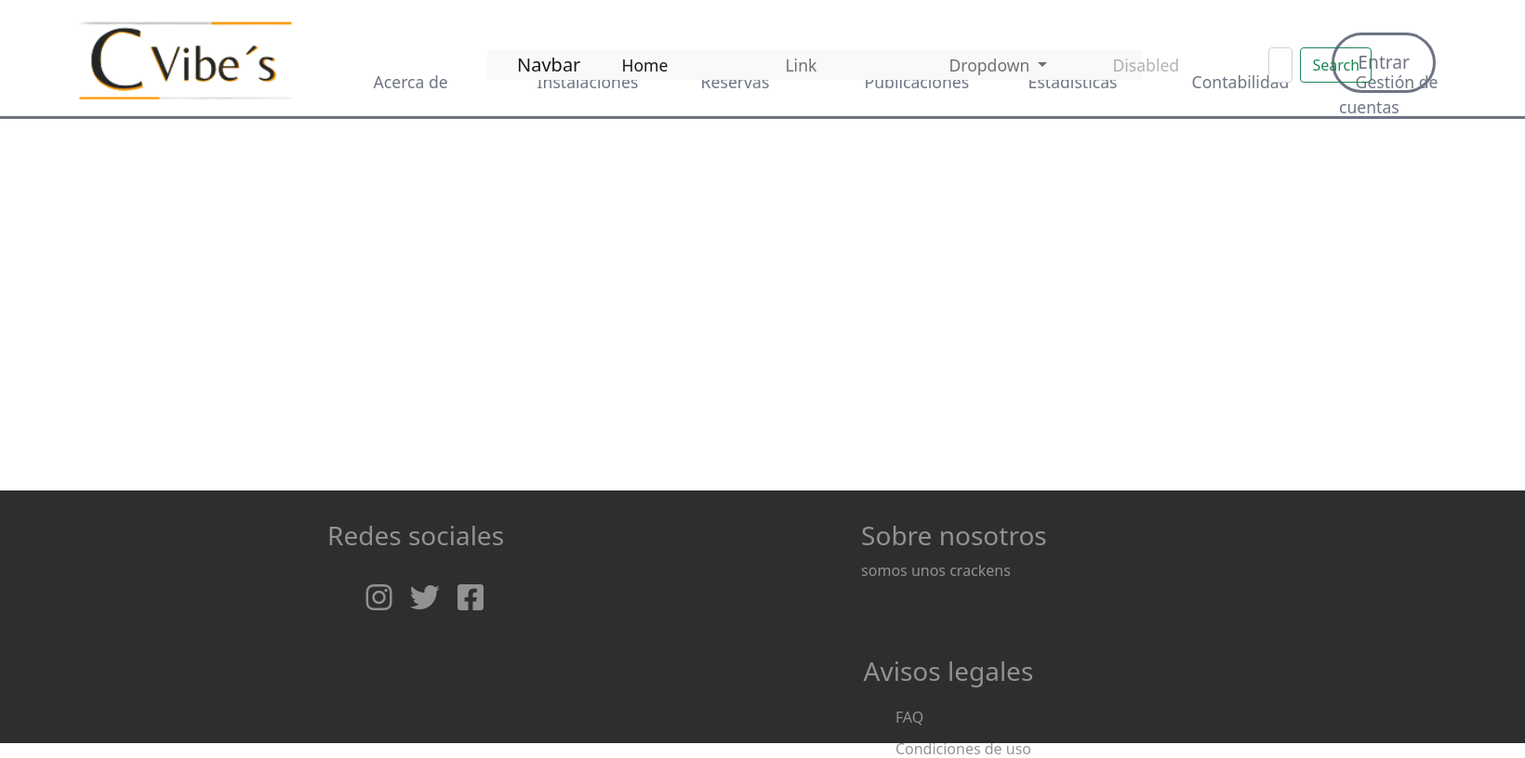
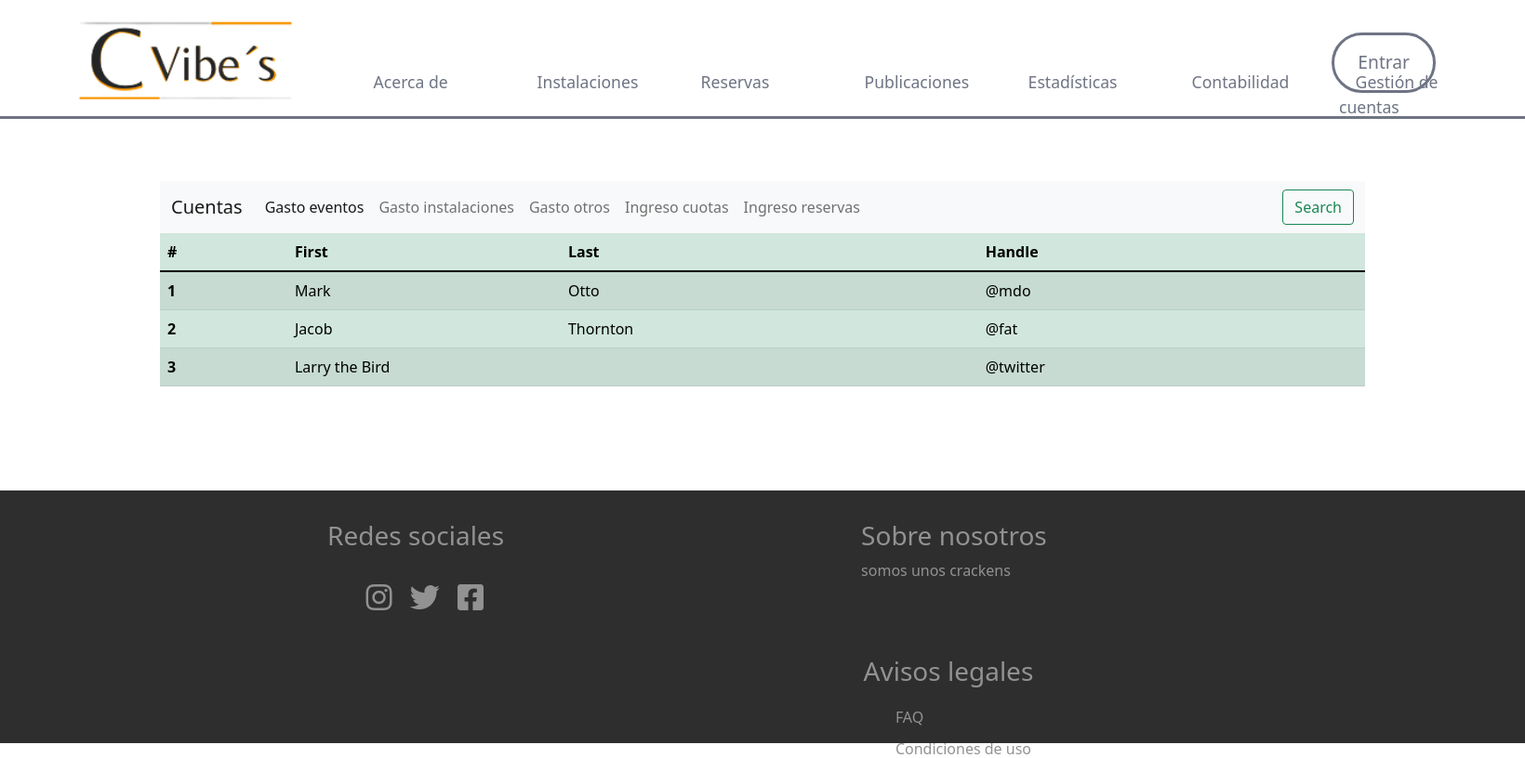
Before and after one commit to osunamaria/CleanVibe-s, a PHP site: page /contabilidad/index.html in a window 1640 px wide. Shown: the top 816 px of the page at 93% size. Run offline with PHP 8.4, Linux system fonts and the light colour scheme; some web fonts are replaced.

Commit message:
contabilidad

```diff
--- a/contabilidad/index.html
+++ b/contabilidad/index.html
@@ -14,10 +14,10 @@
     <link rel="stylesheet" href="fontawesome-free-5.15.4-web/css/all.min.css">
 
     <!-- bootstrap -->
-    <link rel="stylesheet" href="css/bootstrap.min.css">
+    <link rel="stylesheet" href="../css/bootstrap.min.css">
 
     <!-- links css -->
-    <link rel="stylesheet" href="../css/header.css">
+    <link rel="stylesheet" href="../css/headerContabilidad.css">
     <link rel="stylesheet" href="../css/footer.css">
     <link rel="stylesheet" href="../css/contabilidad.css">
     <title>Contabilidad</title>
@@ -28,7 +28,7 @@
         <a href="../registro/index.html"><button class="sesion">Entrar</button></a>
     </header>
 
-    <nav>
+    <nav class="menu">
         <ul>
             <li><a href="#">Acerca de</a></li>
             <li><a href="#">Instalaciones</a></li>
@@ -40,45 +40,66 @@
         </ul>
     </nav>
 
-    <article>
-        <div class="container">
+    <article class="container">
       <nav class="navbar navbar-expand-lg navbar-light bg-light">
         <div class="container-fluid">
-                  <a class="navbar-brand" href="#">Navbar</a>
+          <a class="navbar-brand" href="#">Cuentas</a>
           <button class="navbar-toggler" type="button" data-bs-toggle="collapse" data-bs-target="#navbarSupportedContent" aria-controls="navbarSupportedContent" aria-expanded="false" aria-label="Toggle navigation">
             <span class="navbar-toggler-icon"></span>
           </button>
           <div class="collapse navbar-collapse" id="navbarSupportedContent">
             <ul class="navbar-nav me-auto mb-2 mb-lg-0">
               <li class="nav-item">
-                        <a class="nav-link active" aria-current="page" href="#">Home</a>
+                <a class="nav-link active" aria-current="page" href="#">Gasto eventos</a>
               </li>
               <li class="nav-item">
-                        <a class="nav-link" href="#">Link</a>
-                      </li>
-                      <li class="nav-item dropdown">
-                        <a class="nav-link dropdown-toggle" href="#" id="navbarDropdown" role="button" data-bs-toggle="dropdown" aria-expanded="false">
-                          Dropdown
-                        </a>
-                        <ul class="dropdown-menu" aria-labelledby="navbarDropdown">
-                          <li><a class="dropdown-item" href="#">Action</a></li>
-                          <li><a class="dropdown-item" href="#">Another action</a></li>
-                          <li><hr class="dropdown-divider"></li>
-                          <li><a class="dropdown-item" href="#">Something else here</a></li>
-                        </ul>
+                <a class="nav-link" href="#">Gasto instalaciones</a>
               </li>
               <li class="nav-item">
-                        <a class="nav-link disabled">Disabled</a>
+                <a class="nav-link" href="#">Gasto otros</a>
+              </li>
+              <li class="nav-item">
+                <a class="nav-link" href="#">Ingreso cuotas</a>
+              </li>
+              <li class="nav-item">
+                <a class="nav-link" href="#">Ingreso reservas</a>
               </li>
             </ul>
             <form class="d-flex">
-                      <input class="form-control me-2" type="search" placeholder="Search" aria-label="Search">
-                      <button class="btn btn-outline-success" type="submit">Search</button>
+              <button class="btn btn-outline-success"  action="" method="POST" type="submit">Search</button>
             </form>
           </div>
         </div>
       </nav>
-        </div>
+      <table class="table table-success table-striped">
+        <thead>
+          <tr>
+            <th scope="col">#</th>
+            <th scope="col">First</th>
+            <th scope="col">Last</th>
+            <th scope="col">Handle</th>
+          </tr>
+        </thead>
+        <tbody>
+          <tr>
+            <th scope="row">1</th>
+            <td>Mark</td>
+            <td>Otto</td>
+            <td>@mdo</td>
+          </tr>
+          <tr>
+            <th scope="row">2</th>
+            <td>Jacob</td>
+            <td>Thornton</td>
+            <td>@fat</td>
+          </tr>
+          <tr>
+            <th scope="row">3</th>
+            <td colspan="2">Larry the Bird</td>
+            <td>@twitter</td>
+          </tr>
+        </tbody>
+      </table>
     </article>
 
     <footer>
--- a/css/contabilidad.css
+++ b/css/contabilidad.css
@@ -3,6 +3,10 @@
     padding: 0;
 }
 
+.menu{
+    margin-bottom: 5em;
+}
+
 footer{
     position: absolute;
 }
--- /dev/null
+++ b/css/headerContabilidad.css
@@ -0,0 +1,65 @@
+/*  HEADER */
+
+header {
+    height: 8em;
+    width: 100%;
+    display: block;
+    border-bottom: 0.2em solid #6f7484;
+}
+
+.logo {
+    width: 15em;
+    margin-left: 5em;
+    margin-top: 0.7em;
+}
+
+header .sesion {
+    font-size: 1.2em;
+    float: right;
+    margin: 1.8em 5em;
+    color: #6f7484;
+    background: none;
+    border: 0.2em solid;
+    padding: 0.8em 1.3em;
+    transition: 0.4s;
+    border-radius: 2em;
+    cursor: pointer;
+}
+
+.sesion:hover {
+    color: #f99804;
+}
+
+/* NAV */
+
+.menu {
+    display: flex;
+    height: 1.8em;
+    cursor: pointer;
+    margin: -3em 20em;
+    font-size: 1.1em;
+    width: 40em;
+}
+
+.menu ul {
+    list-style: none;
+    display: flex;
+}
+
+.menu li {
+    display: inline-block;
+    position: relative;
+    width: 10em;
+}
+
+.menu a {
+    color: #6f7484;
+    text-decoration: none;
+    font-size: 1em;
+    padding: 0.5em 1em;
+    transition: all ease-in-out 400ms;
+}
+
+.menu a:hover {
+    color: orange;
+}
```
Lines whose indentation alone changed are shown as unchanged.
